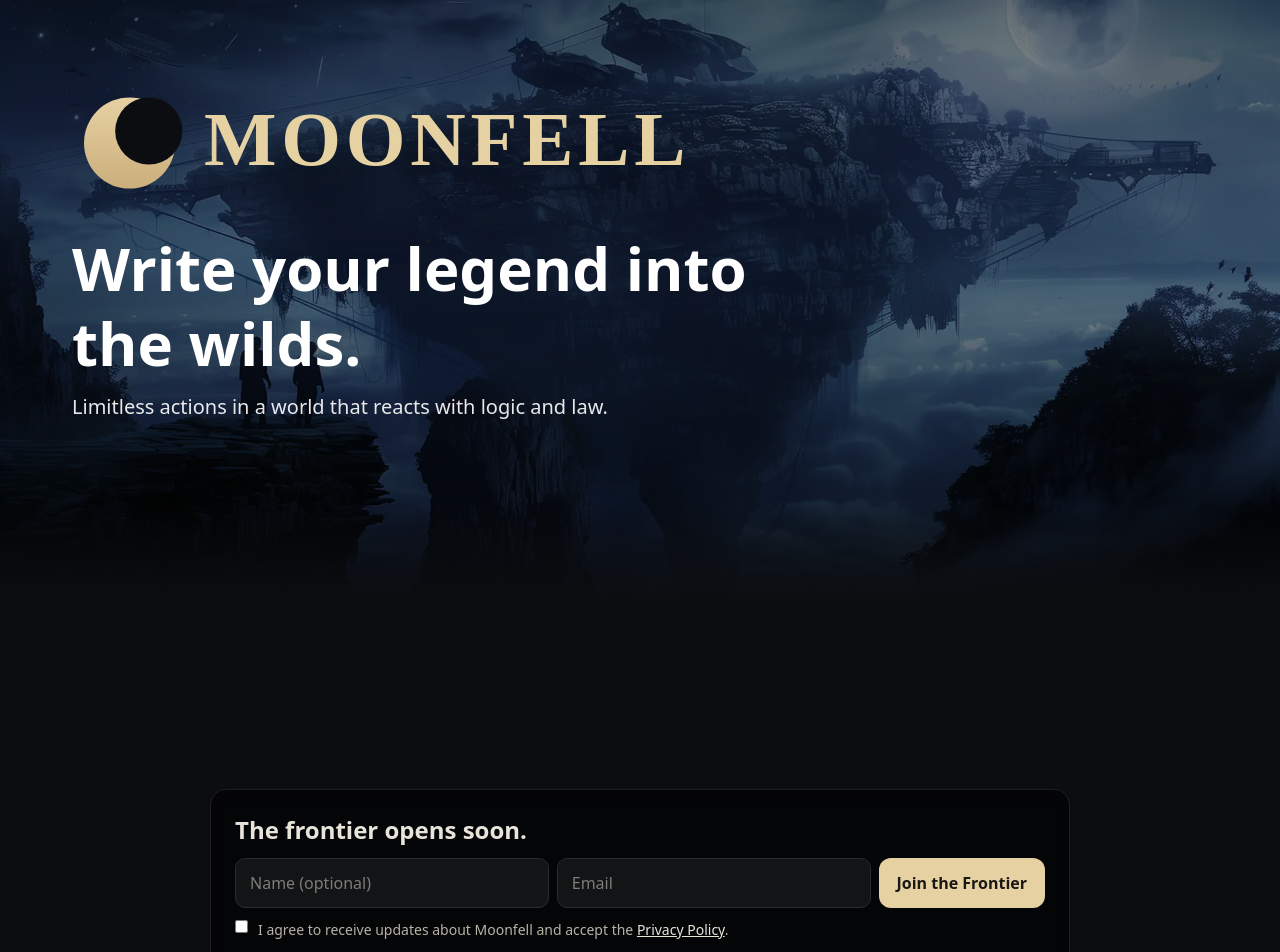
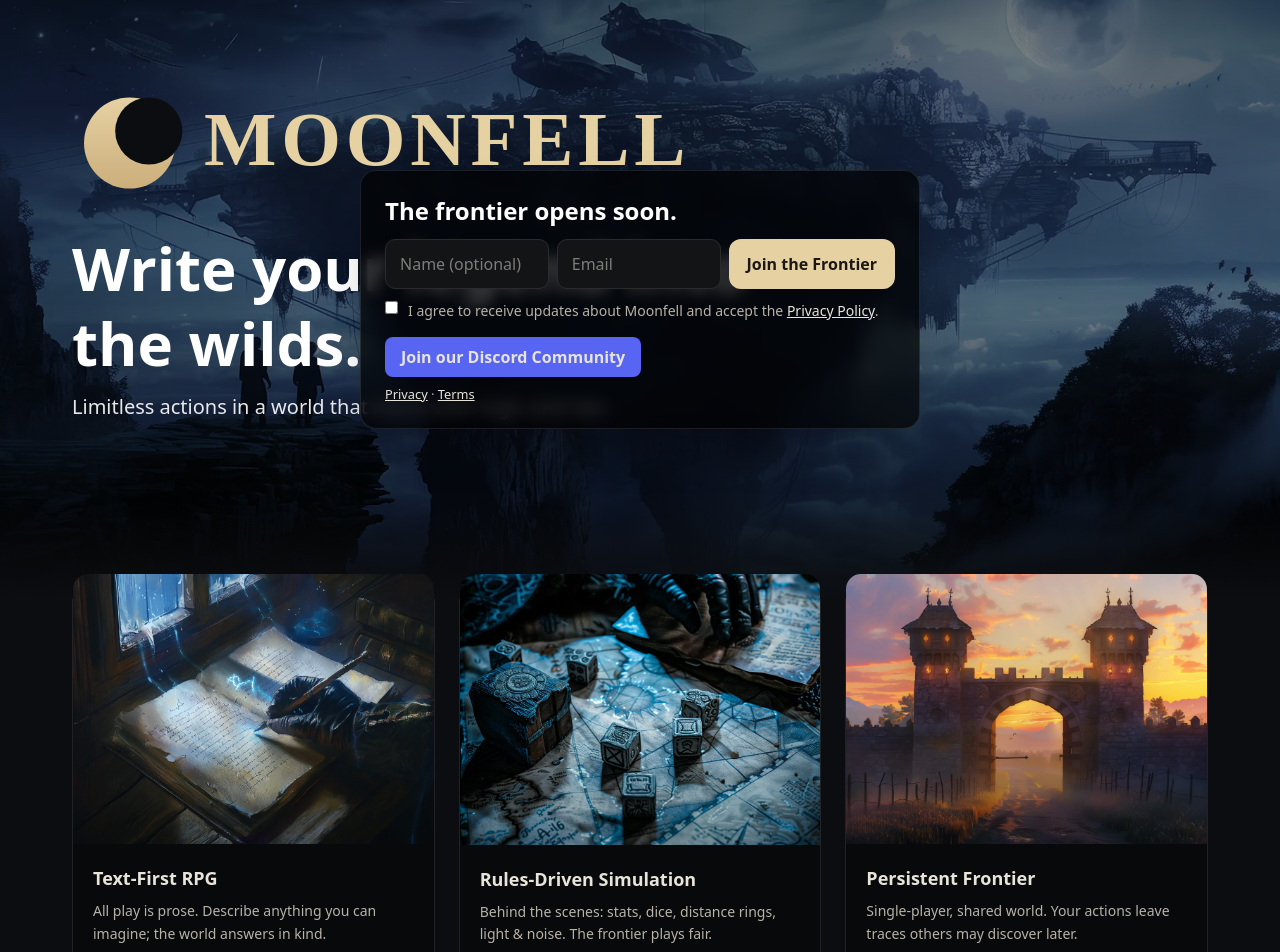
Before and after one commit to terryjlee86/moonfell-landing, a Next.js app: page / in a window 1280 px wide. Shown: the part 57-1009 px from the top of the page. Built offline with nearby package versions, Linux system fonts and the light colour scheme; no server answers.

Commit message:
ui(landing): move signup above the fold as hero overlay
- Render signup card as absolute overlay inside hero, covering the bottom fade
- Kept analytics, UTM capture, Discord CTA, and form logic unchanged
- Removed below-the-fold signup section; added small spacer after hero

```diff
--- a/src/pages/index.tsx
+++ b/src/pages/index.tsx
@@ -103,6 +103,7 @@ export default function Home() {
     <main className="bg-[var(--bg)] text-[var(--fg)]">
       {/* ========================= HERO ========================= */}
       <section className="relative isolate">
+        {/* Fixed-height wrapper ensures full-bleed background renders */}
         <div className="relative w-full h-[70vh] md:h-[82vh]">
           {/* Desktop background */}
           <div className="hidden md:block absolute inset-0 -z-10">
@@ -132,7 +133,7 @@ export default function Home() {
           <div className="absolute inset-x-0 bottom-0 h-24 bg-gradient-to-b from-transparent to-[var(--bg)] pointer-events-none" />
         </div>
 
-        {/* Foreground copy */}
+        {/* Foreground copy pulled upward over the background */}
         <div className="mx-auto max-w-[1200px] px-4 sm:px-6 lg:px-8 -mt-[56vh] md:-mt-[66vh] pb-8 md:pb-12">
           <div className="max-w-[720px]">
             {/* eslint-disable-next-line @next/next/no-img-element */}
@@ -150,12 +151,21 @@ export default function Home() {
             </p>
           </div>
         </div>
-      </section>
 
-      {/* ========================= SIGNUP (below hero) ========================= */}
-      <section id="signup" className="mx-auto max-w-[900px] px-5 mt-48 sm:mt-56 md:mt-72 lg:mt-80 mb-10">
-        <div className="rounded-2xl border border-white/10 bg-black/60 backdrop-blur p-5 sm:p-6 shadow-xl">
-          <h2 className="text-xl sm:text-2xl font-semibold">The frontier opens soon.</h2>
+        {/* ========================= SIGNUP OVERLAY (above the fold, over the fade) ========================= */}
+        <div
+          id="signup"
+          className="
+            absolute inset-x-0
+            bottom-6 sm:bottom-8 md:bottom-10
+            z-50
+            px-5
+          "
+        >
+          <div className="mx-auto max-w-[900px] md:max-w-[560px]">
+            <div className="rounded-2xl border border-white/10 bg-black/70 backdrop-blur p-5 sm:p-6 shadow-2xl">
+              <h2 className="text-xl sm:text-2xl font-semibold text-white">The frontier opens soon.</h2>
+
               {status === "ok" ? (
                 <p className="mt-2 text-[var(--muted)]">Thanks! Check your inbox to confirm your email.</p>
               ) : (
@@ -199,13 +209,13 @@ export default function Home() {
                 </form>
               )}
 
-          {/* Discord (permanent invite) */}
               <div className="mt-4">
                 <a
                   onClick={handleDiscordClick}
                   href="https://discord.gg/hdafA58Nn"
                   target="_blank"
                   rel="noopener noreferrer"
+                  aria-label="Join our Discord Community (opens in a new tab)"
                   className="inline-block rounded-lg bg-[#5865F2] px-4 py-2 font-semibold text-white hover:brightness-95"
                 >
                   Join our Discord Community
@@ -216,7 +226,12 @@ export default function Home() {
                 <a className="underline" href="/privacy">Privacy</a> · <a className="underline" href="/terms">Terms</a>
               </small>
             </div>
+          </div>
+        </div>
       </section>
+
+      {/* Spacer so content doesn't collide with the floating card on short viewports */}
+      <div className="h-10 md:h-16" />
 
       {/* ========================= FEATURES ========================= */}
       <section className="py-8 sm:py-10">
```
Lines whose indentation alone changed are shown as unchanged.
